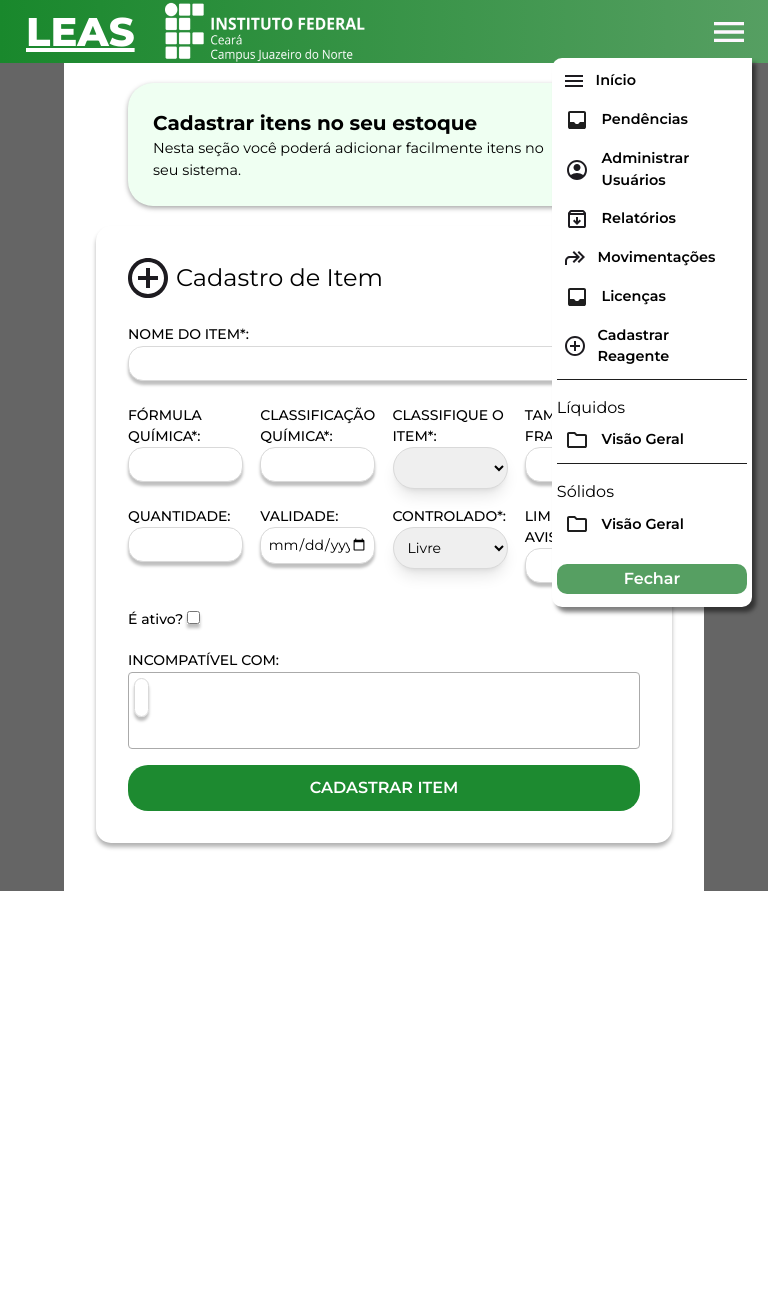
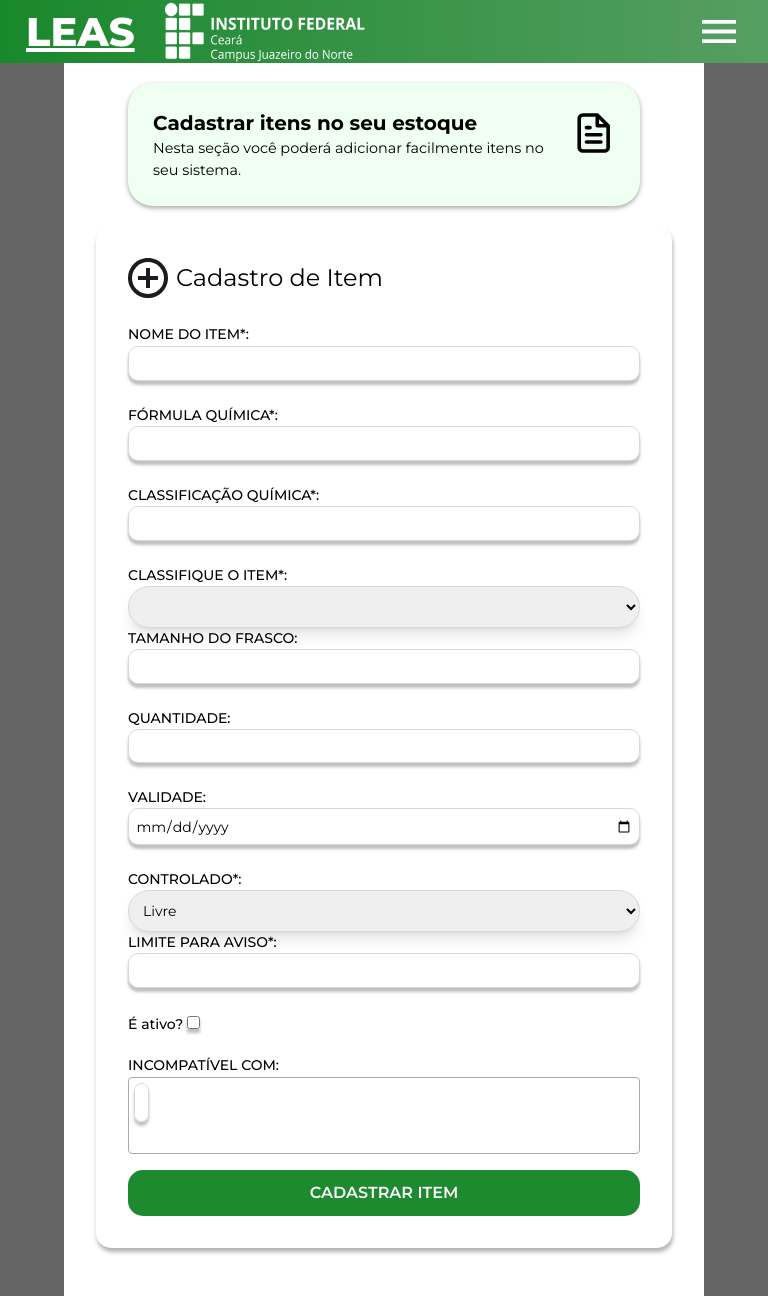
Before and after one commit to PedroLucasMoraisBorges/labAssist, a Django app: page /cadastrarReagente/ in a window 768 px wide. Before the commit the page ends 891 px from the top, so only its background shows below. Run offline with Django 4.2, Linux system fonts and the light colour scheme; the visitor is signed in with stand-in values (Sample User, id 1); data that the repository does not hold is empty; style sheets or scripts are compiled from the project's sources; some libraries are stand-ins or nearby versions.

Commit message:
feat(responsive)

```diff
--- a/templates/components/navbar.html
+++ b/templates/components/navbar.html
@@ -23,8 +23,14 @@
     }
 
     .header .menu {
-        width: 30px;
+        width: 50px;
         cursor: pointer;
+        padding: .5rem;
+        transition: .3s;
+    }
+
+    .header .menu:hover {
+        background-color: #146922;
     }
 
     .menuDiv {
@@ -33,11 +39,11 @@
         position: relative;
         cursor: pointer;
         padding: 0 .5rem;
-        transition: .3s;
     }
 
-    .menuDiv:hover {
-        background-color: #146922;
+
+    .none {
+        display: none;
     }
 
     .dropdownSideBar {
--- a/templates/reagents/register.html
+++ b/templates/reagents/register.html
@@ -25,7 +25,7 @@
             display: flex;
             flex-direction: column;
             width: 90%;
-            box-shadow: 0px 4px 4px rgba(0, 0, 0, 0.3);
+            box-shadow: 1px 4px 4px rgba(0, 0, 0, 0.3);
             border-radius: 15px;
             padding: 2rem;
         }
@@ -52,7 +52,7 @@
         }
 
         #crud-modal form input, select {
-            border-radius: 15px;
+            border-radius: 10px;
             box-shadow: 0px 4px 3px rgba(0, 0, 0, 0.25);
             padding: .4rem .4rem;
             margin-bottom: 1.5rem;
@@ -79,9 +79,20 @@
             background-color: rgba(29, 138, 48, 1);
             color: white;
             padding: .7rem;
-            border-radius: 20px;
+            border-radius: 15px;
             margin-top: 1rem;
             font-weight: 600;
+        }
+
+        @media screen and (min-width: 600px) and (max-width: 1024px) {
+            .group_inputs {
+                flex-direction: column;
+                width: 100%;
+            }
+
+            .group_inputs .field_div {
+                width: 100%;
+            }
         }
     </style>
 {% endblock %}
```
Also changed, not shown: templates/reagents/editReagent.html (+15 -5 lines), templates/reports/requests.html (+15 -2 lines).
